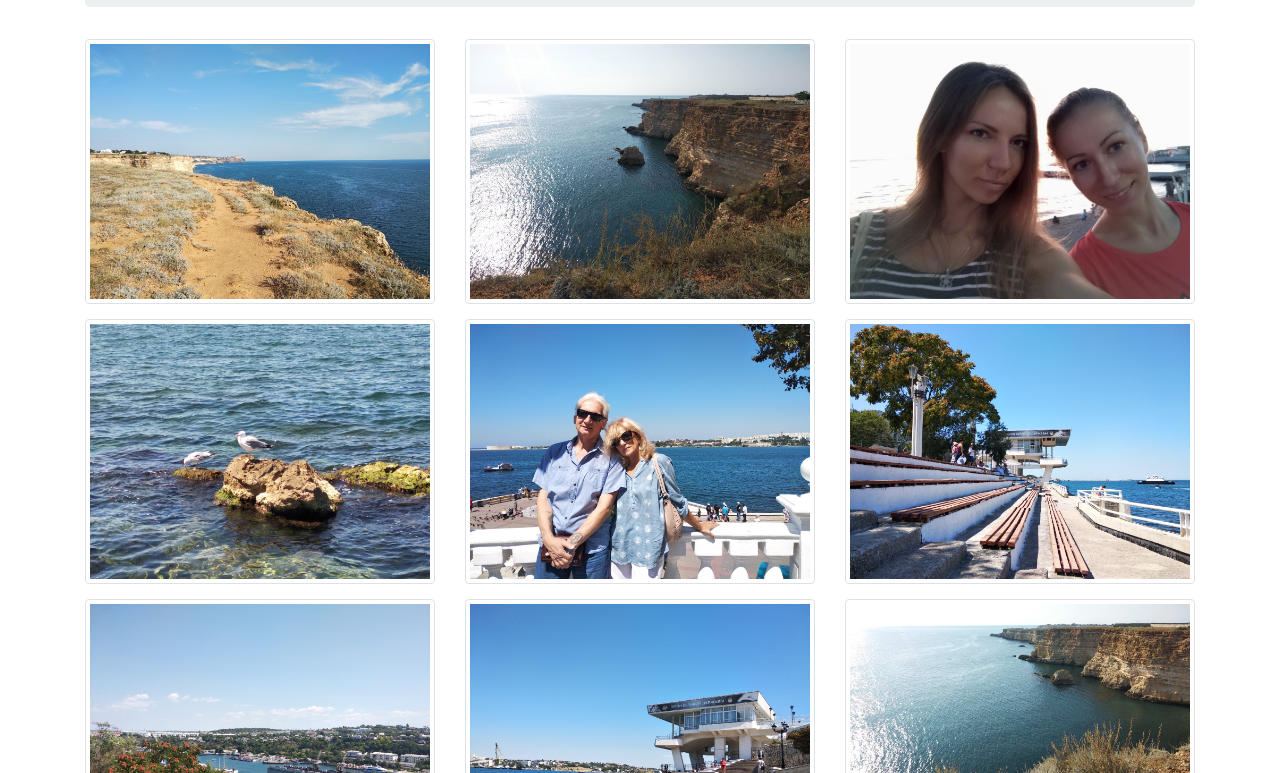
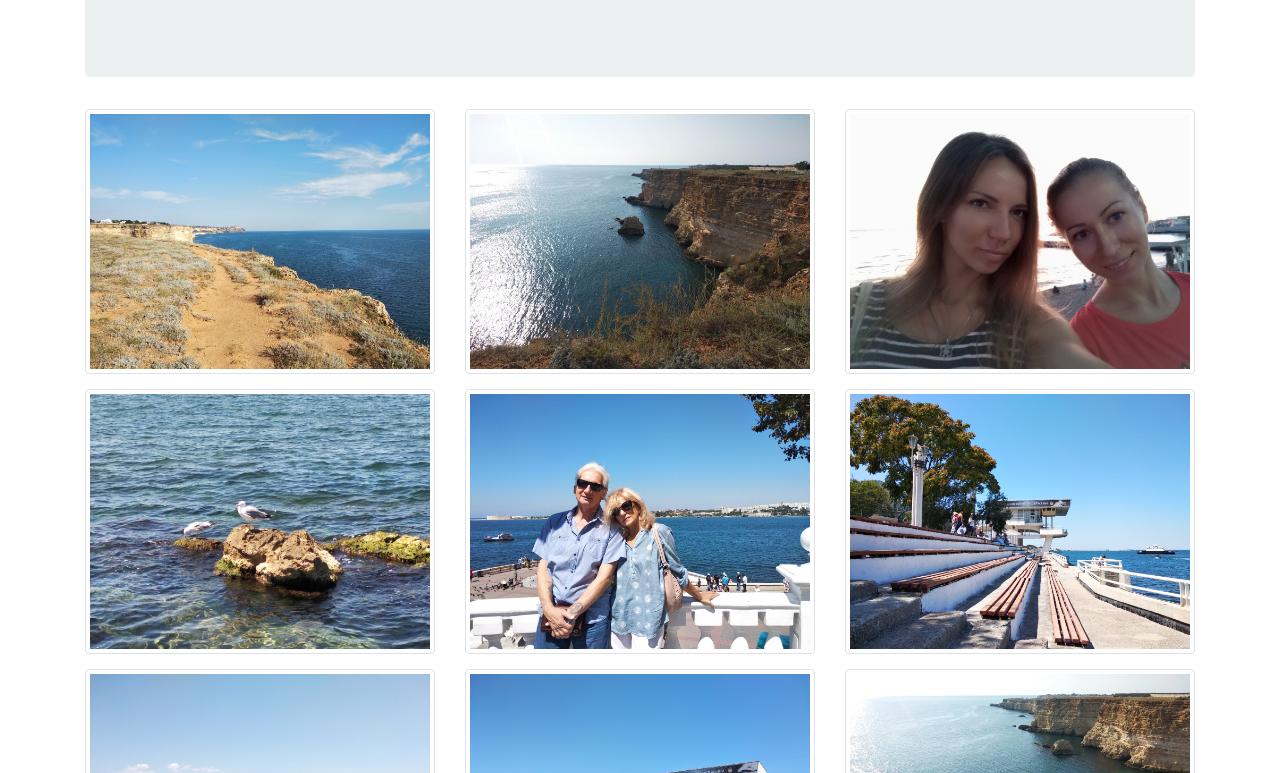
Before and after one commit to OleksiiSuvorov/oleksiisuvorov.github.io, a plain HTML site: page gallery2.html in a window 1280 px wide. Shown: the part 235-1008 px from the top of the page. Drawn offline with nearby package versions, Linux system fonts and the light colour scheme.

Commit message:
Update gallery.css

```diff
--- a/gallery.css
+++ b/gallery.css
@@ -41,3 +41,6 @@ padding-right: 0rem;
   background-color: #ecf0f1;
   color: #2c3e50;
 }
+body {
+  padding: 70px;
+}
```
